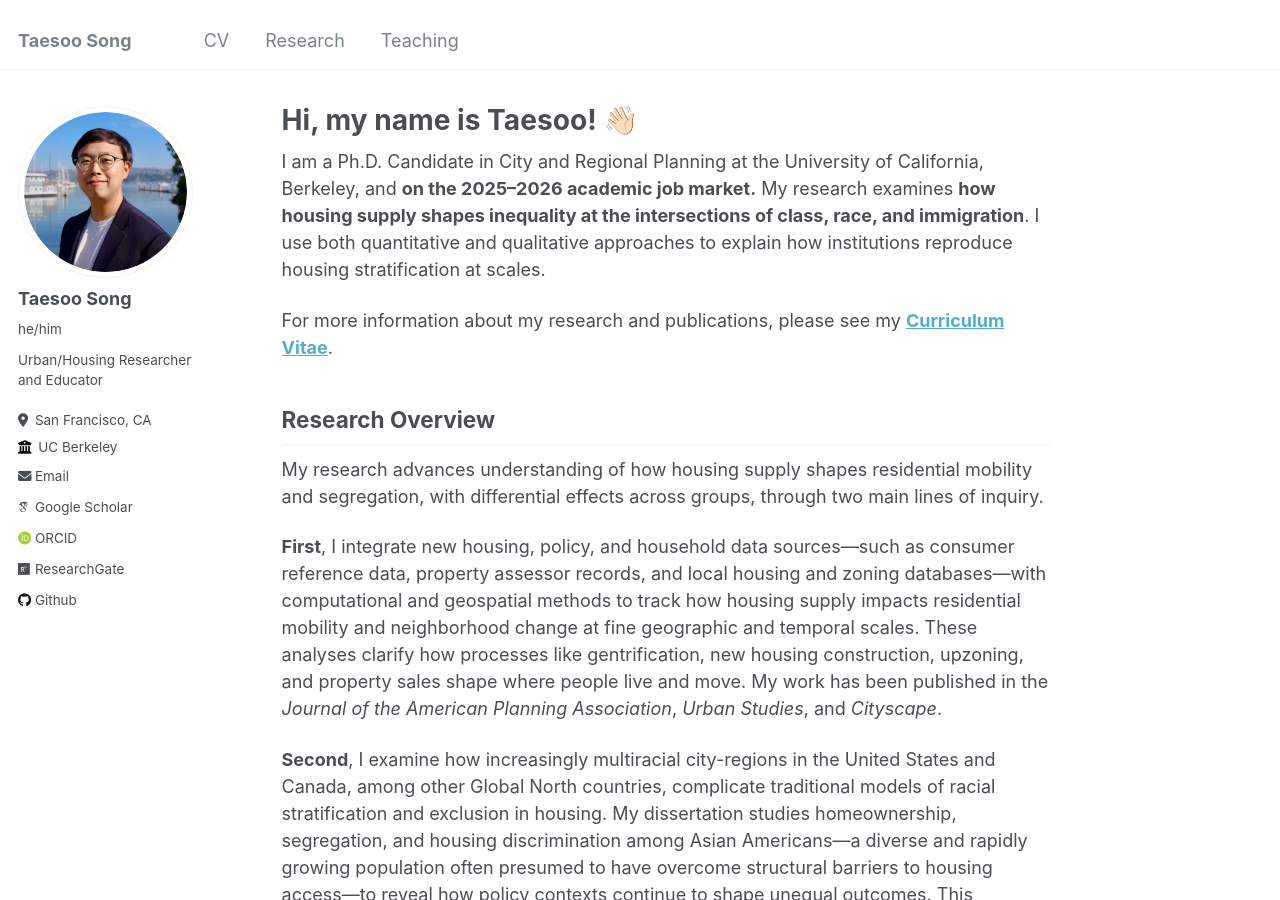
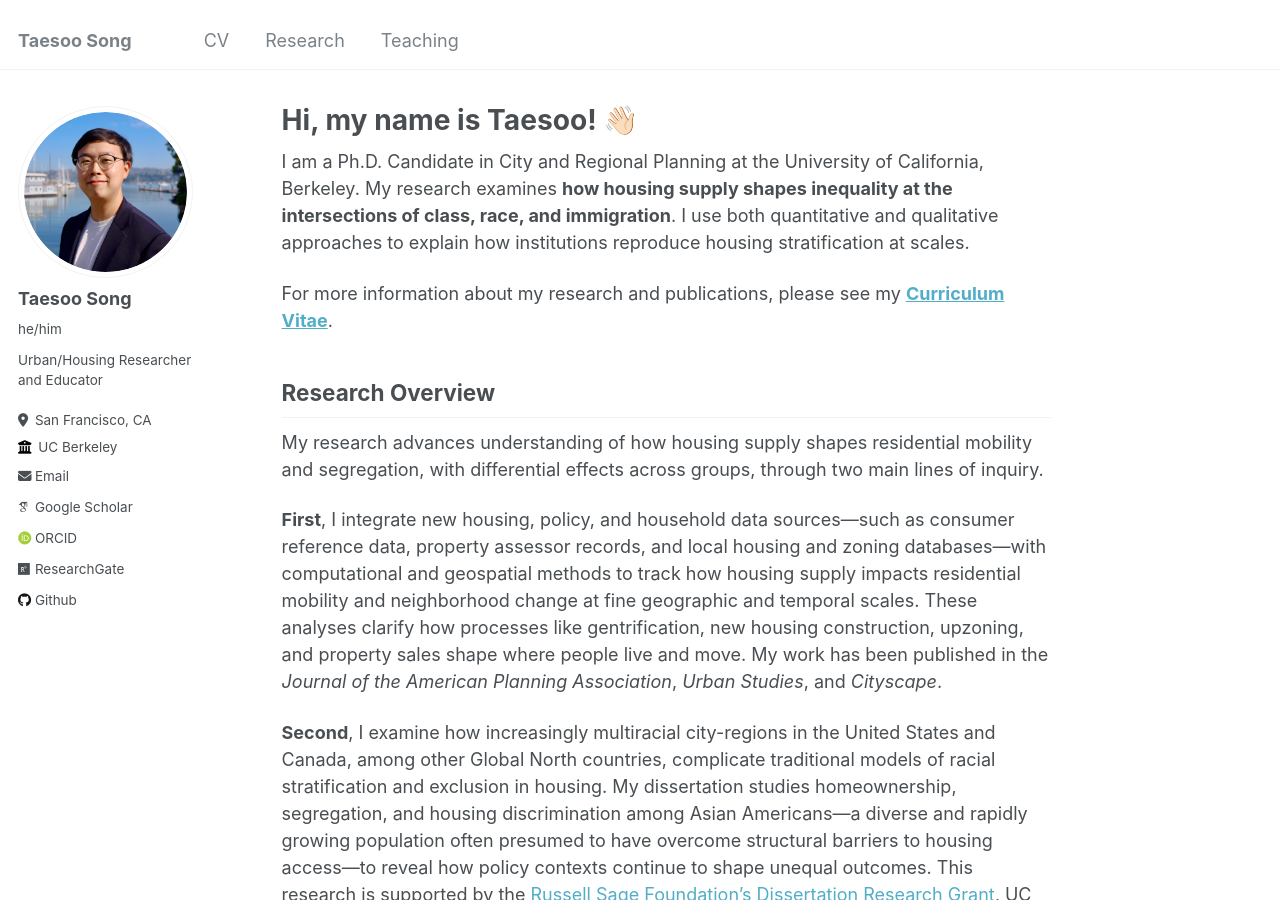
Before and after one commit to taesoosong/taesoosong.github.io, a Jekyll site: the page built from _pages/about.md, in a window 1280 px wide and 900 px high. Built offline with Jekyll 4.4.1, drawn with Linux system fonts in a browser that asks for light colours; some web fonts are replaced.

Commit message:
Update about.md

```diff
--- a/_pages/about.md
+++ b/_pages/about.md
@@ -8,7 +8,7 @@ redirect_from:
   - /about.html
 ---
 
-I am a Ph.D. Candidate in City and Regional Planning at the University of California, Berkeley, and **on the 2025–2026 academic job market.** My research examines **how housing supply shapes inequality at the intersections of class, race, and immigration**. I use both quantitative and qualitative approaches to explain how institutions reproduce housing stratification at scales.
+I am a Ph.D. Candidate in City and Regional Planning at the University of California, Berkeley. My research examines **how housing supply shapes inequality at the intersections of class, race, and immigration**. I use both quantitative and qualitative approaches to explain how institutions reproduce housing stratification at scales.
 
 For more information about my research and publications, please see my [**Curriculum Vitae**](https://taesoosong.github.io/academic_cv/CV_SONG_Taesoo.pdf).
 
```
